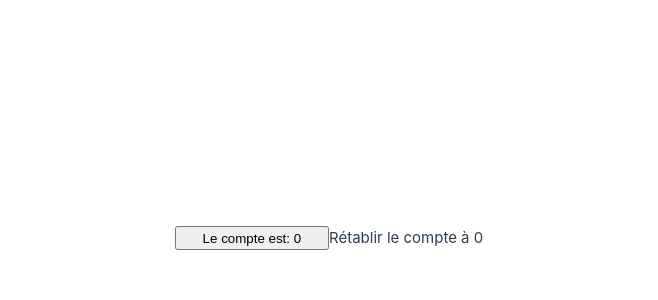
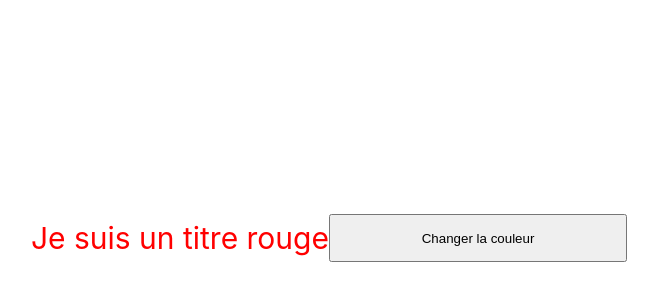
Before and after one commit to GregMarshall999/initiation-vue, a Vue app: page / in a window 1280 px wide. Shown: the part 162-462 px from the top of the page, without its empty margins (311-969 px from the left). Built offline with nearby package versions, Linux system fonts and the light colour scheme.

Commit message:
laison attributs

```diff
--- a/src/App.vue
+++ b/src/App.vue
@@ -1,29 +1,42 @@
 <template>
 
-<button v-on:click="increment">Le compte est: {{ compte }}</button>
+<h1 :class="classTitre">Je suis un titre {{ texteCouleur }}</h1>
 
-<div @click="resetCompte">Rétablir le compte à 0</div>
+<button @click="changerCouleur">Changer la couleur</button>
 
 </template>
 
 <script setup>
 import { ref } from 'vue';
 
-const compte = ref(0);
+const classTitre = ref('titre-rouge');
+const texteCouleur = ref('rouge');
 
-function increment() {
-  compte.value++;
+var etat = true;
+const changerCouleur = () => {
+  if(etat) {
+    classTitre.value = 'titre-bleu';
+    texteCouleur.value = 'bleu';
+
+    etat = false;
+  }
+  else {
+    classTitre.value = 'titre-rouge';
+    texteCouleur.value = 'rouge';
+
+    etat = true;
+  }
 }
-
-const resetCompte = () => {
-  compte.value = 0;
-};
 
 </script>
 
 <style scoped>
-div {
-  cursor: pointer;
+.titre-rouge {
+  color: red;
+}
+
+.titre-bleu {
+  color: blue;
 }
 
 header {
```
